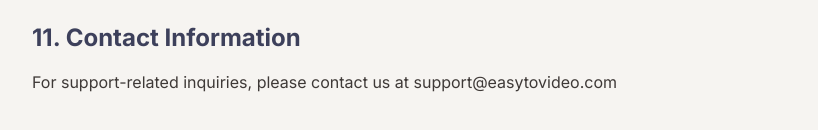
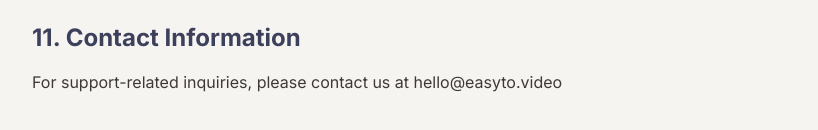
Before and after one commit to theonlyaks/easytovideo, a Next.js app: page /terms in a window 1280 px wide. Shown: the part 2482-2612 px from the top of the page, without its empty margins (224-1042 px from the left). Built offline with nearby package versions, Linux system fonts and the light colour scheme.

Commit message:
console removed

```diff
--- a/src/components/features/studio/support/Support.tsx
+++ b/src/components/features/studio/support/Support.tsx
@@ -115,13 +115,13 @@
             <h2 className="text-xl font-medium mb-4">Quick Support</h2>
             <div className="space-y-4">
               <a
-                href="mailto:support@easytovideo.com"
+                href="mailto:hello@easyto.video"
                 className="flex items-center p-4 border border-muted rounded-md hover:bg-background transition-colors"
               >
                 <MdEmail className="w-6 h-6 text-primary mr-3" />
                 <div>
                   <h3 className="font-medium">Email Support</h3>
-                  <p className="text-sm text-muted-text">support@easytovideo.com</p>
+                  <p className="text-sm text-muted-text">hello@easyto.video</p>
                 </div>
               </a>
 
--- a/src/constants/types/privacy-items.ts
+++ b/src/constants/types/privacy-items.ts
@@ -90,6 +90,6 @@
   },
   {
     title: "10. Contact Information",
-    content: "For privacy-related inquiries, please contact us at support@easytovideo.com"
+    content: "For privacy-related inquiries, please contact us at hello@easyto.video"
   }
 ];
--- a/src/constants/types/terms-items.ts
+++ b/src/constants/types/terms-items.ts
@@ -97,6 +97,6 @@
   },
   {
     title: "11. Contact Information",
-    content: "For support-related inquiries, please contact us at support@easytovideo.com"
+    content: "For support-related inquiries, please contact us at hello@easyto.video"
   }
 ];
```
